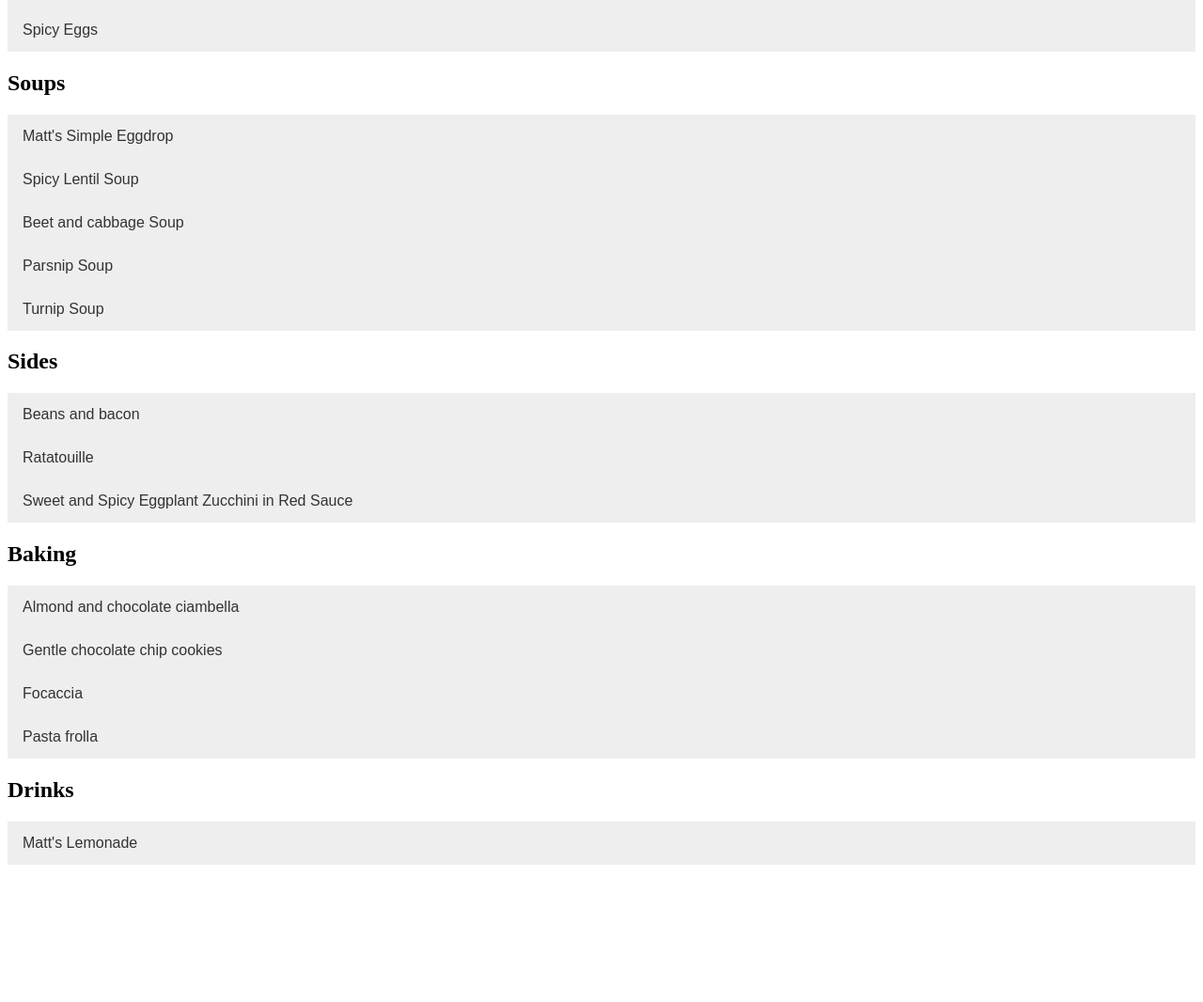
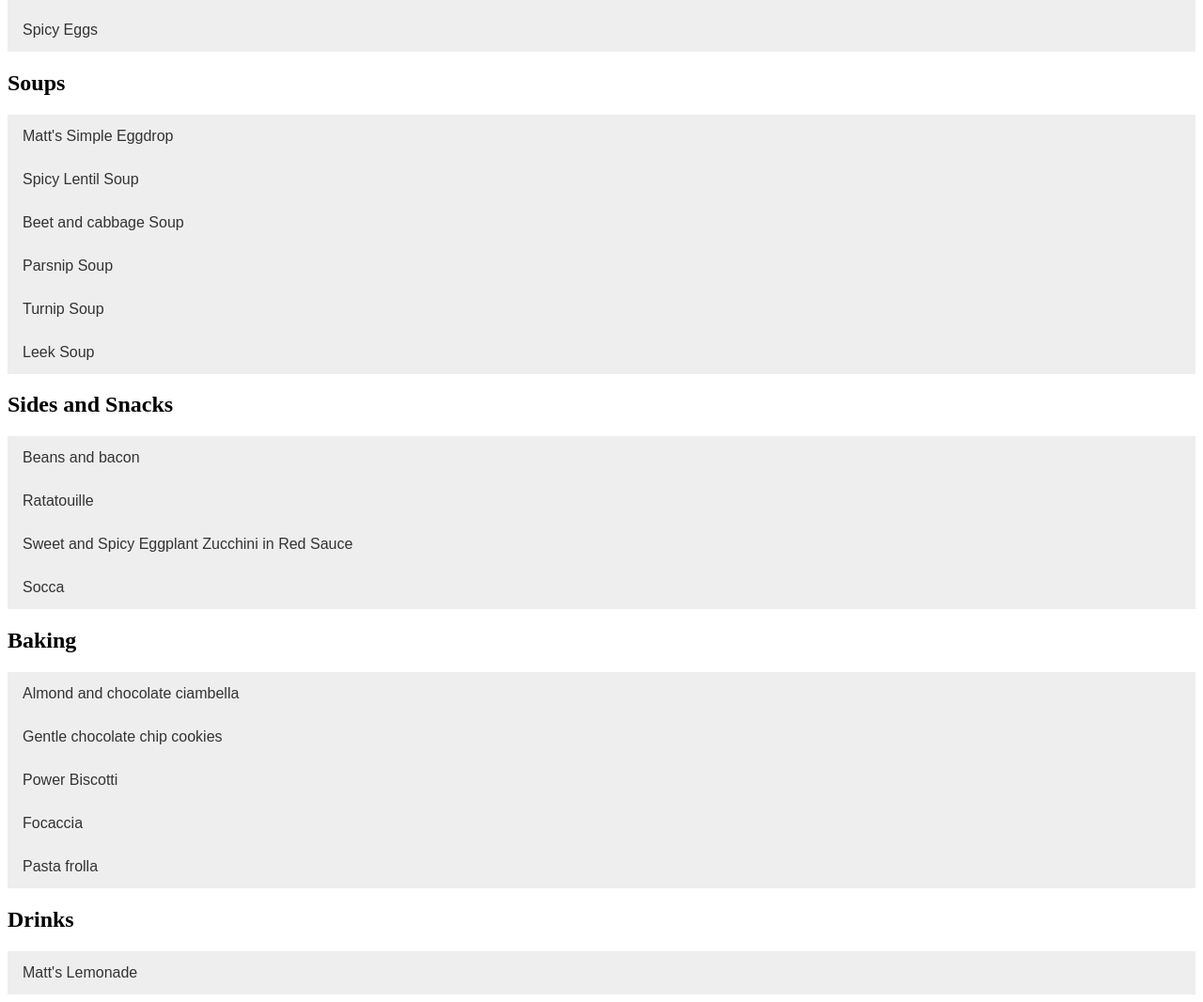
Before and after one commit to aliciacyg/nash-recipes, a plain HTML site: page index.html in a window 1280 px wide. Shown: the part 624-1690 px from the top of the page at 94% size. Before the commit the page ends 1552 px from the top, so only its background shows below. Drawn offline with Linux system fonts and the light colour scheme.

Commit message:
Added recipes

```diff
--- a/index.html
+++ b/index.html
@@ -280,7 +280,7 @@
         </div>
     </div>
 
-        <button class="name">Spicy Eggs</button>
+    <button class="name">Spicy Eggs</button>
     <div class="recipe">
         <ul class="ingredients">
             <li>2 Tbsp oil</li>
@@ -300,7 +300,8 @@
             <li>1/8 tsp oregano</li>
         </ul>
         <ol class="instructions">
-            <li>Cook oil, shallot, then garlic, then bell pepper, then ketchup, then tomato with spices (except salt)</li>
+            <li>Cook oil, shallot, then garlic, then bell pepper, then ketchup, then tomato with spices (except salt)
+            </li>
             <li>Cook water out to your liking</li>
             <li>Add 4 eggs in holes</li>
             <li>Add salt and cover 15 minutes on simmer</li>
@@ -422,7 +423,23 @@
         </ol>
     </div>
 
-    <h2 id="sides">Sides</h2>
+    <button class="name">Leek Soup</button>
+    <div class="recipe">
+        <ul class="ingredients">
+            <li>2-3 Tbsp olive oil</li>
+            <li>1 leek (trimmed and cleaned)</li>
+            <li>3 red potatoes</li>
+            <li>3 cups water</li>
+            <li>1 tbsp chicken bouillon</li>
+            <li>2 small sprigs of thyme</li>
+            <li>1 bay leaf</li>
+        </ul>
+        <ol>
+            <li>It's a soup</li>
+        </ol>
+    </div>
+
+    <h2 id="sides">Sides and Snacks</h2>
     <button class="name">Beans and bacon</button>
     <div class="recipe">
         <ul class="ingredients">
@@ -498,6 +515,27 @@
         </ol>
     </div>
 
+    <button class="name">Socca</button>
+    <div class="recipe">
+        <ul class="ingredients">
+            <li>1 cup chickpea flour</li>
+            <li>2 cups water</li>
+            <li>1/2 tsp cumin seeds</li>
+            <li>1/2 tsp caraway seeds</li>
+            <li>Lemon peel</li>
+            <li>3 Tbsp olive oil</li>
+            <li>1/4 tsp (heaping) salt</li>
+        </ul>
+        <ol class="instructions">
+            <li>Mix flour and water in a bowl. Skim the bubbles that form from the surface</li>
+            <li>Cover the bowl and let sit for 3 hours</li>
+            <li>Somewhere in those 3 hours, mix and skim a second time, and add the cumin, caraway, and lemon</li>
+            <li>Preheat a cast iron skillet in a 500F oven for a few minutes. Meanwhile, add olive oil and salt to
+                chickpea mix.</li>
+            <li>Pour the mix into the skillet and bake for 40 minutes.</li>
+        </ol>
+    </div>
+
     <h2 id="baking">Baking</h2>
 
     <button class="name">Almond and chocolate ciambella</button>
@@ -556,6 +594,35 @@
             <li>Refrigerate for an additional 30 minutes</li>
             <li>Bake at 350F for 10-15 minutes</li>
             <li>Let cool completely before removing from the sheet and serving</li>
+        </ol>
+    </div>
+
+    <button class="name">Power Biscotti</button>
+    <div class="recipe">
+        <ul class="ingredients">
+            <li>3:1:1:1 ratio</li>
+            <li>80g butter</li>
+            <li>80g sugar</li>
+            <li>120g einkorn flour</li>
+            <li>60g emmer flour</li>
+            <li>60g almond flour (or flour)</li>
+            <li>40g cashew butter</li>
+            <li>40g chocolate chips</li>
+            <li>1 egg</li>
+            <li>1/2 tsp vanilla</li>
+            <li>1/2 tsp banking soda</li>
+            <li>Zest of a small orange (optional)</li>
+        </ul>
+        <ol class="instructions">
+            <li>Cream the butter, sugar, add salt with an electric mixer until soft and fluffy</li>
+            <li>Add the egg and vanilla. Mix until uniform</li>
+            <li>Add the flour, chocolate chips, and baking soda. Mix until a dough is formed and no bits of flour remain
+            </li>
+            <li>Refrigerate the dough for 20-30 minutes</li>
+            <li>Shape the cookies into 1 inch thick logs</li>
+            <li>Refrigerate for an additional 20-30 minutes</li>
+            <li>Bake at 350F for 20-35 minutes</li>
+            <li>Cool completely before cutting and eating</li>
         </ol>
     </div>
 
```
